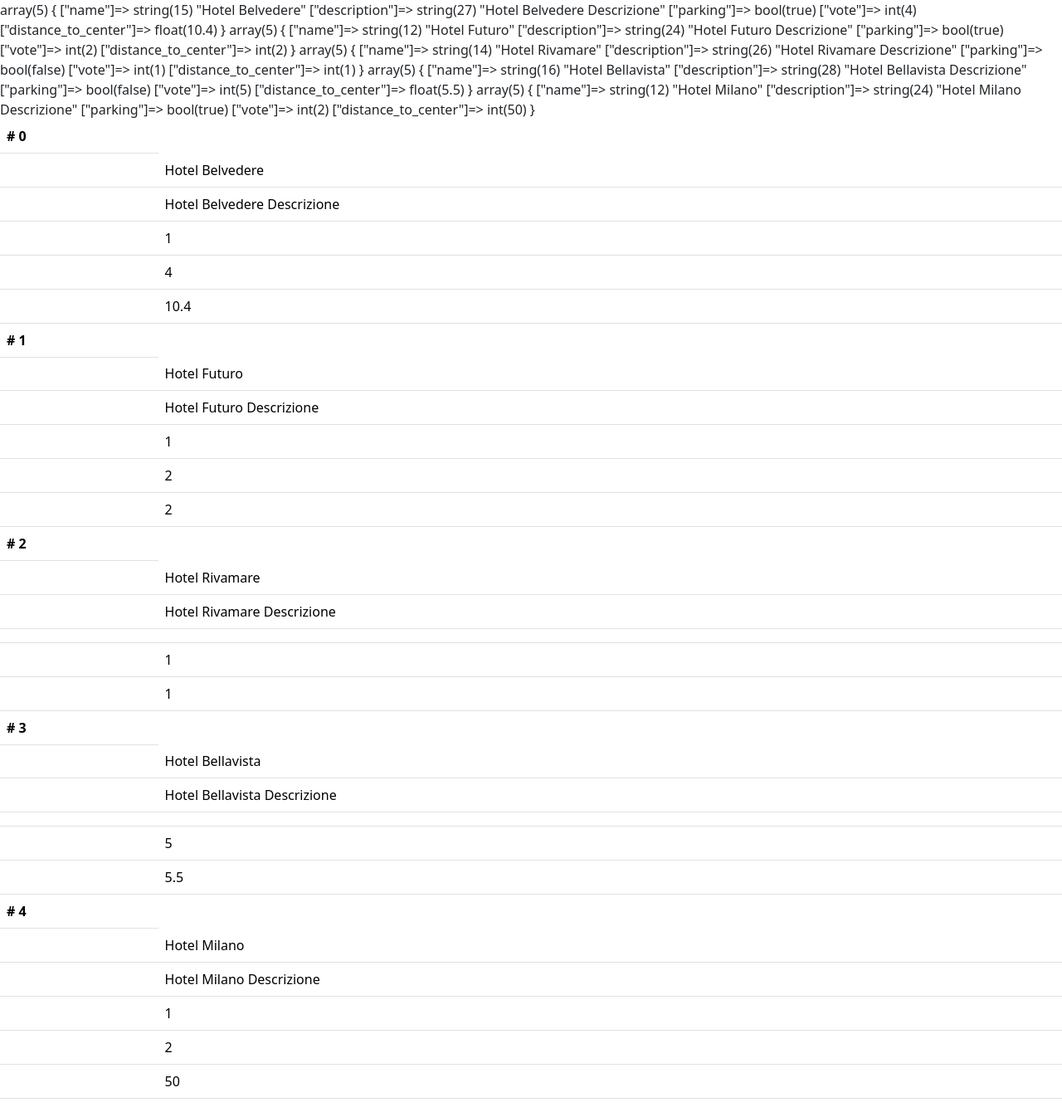
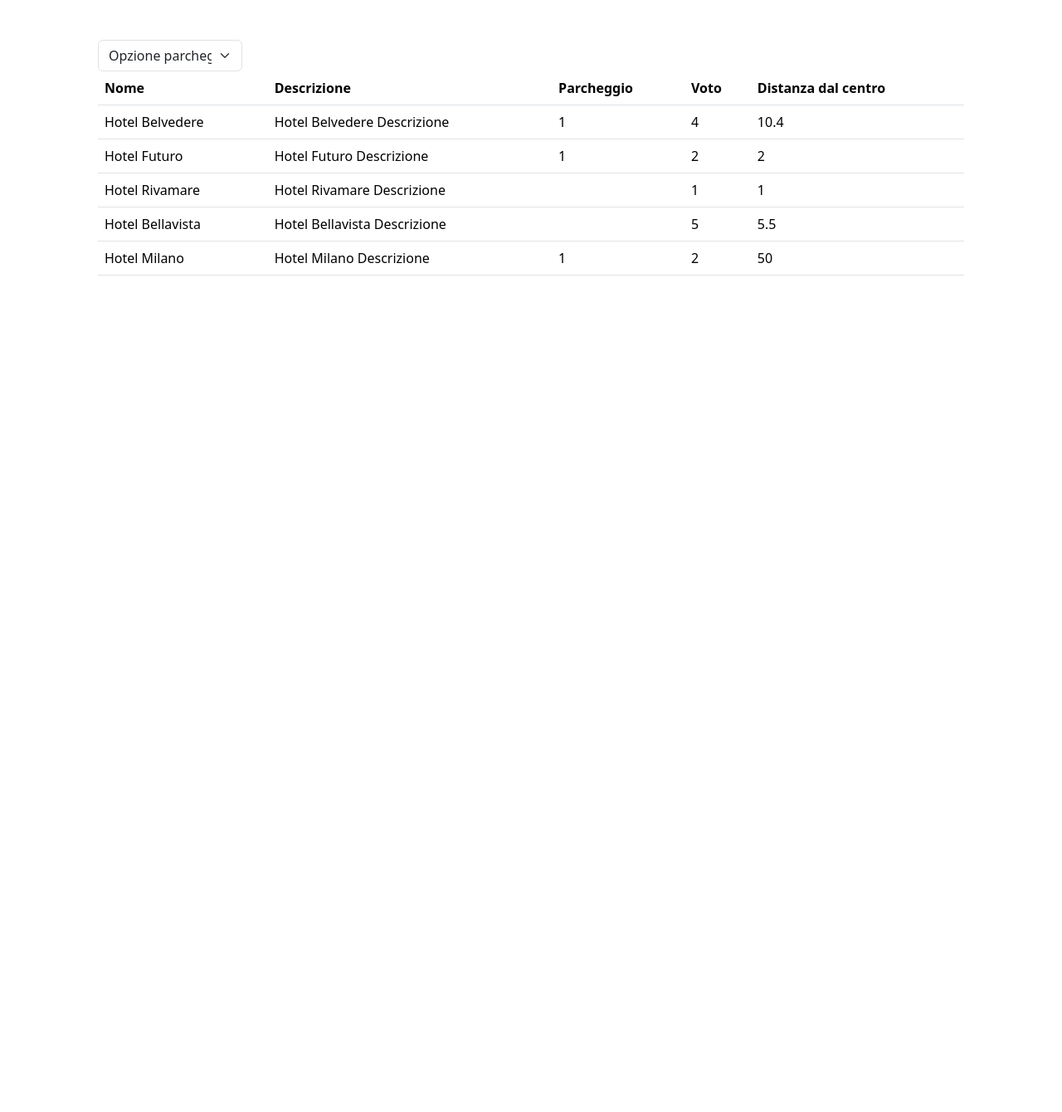
Before and after one commit to ArrobbioUmberto/php-hotel, a PHP site: page / in a window 1280 px wide. Shown: the whole page at 83% size. After the commit the page ends 332 px from the top, so only its background shows below. Run offline with PHP 8.4, Linux system fonts and the light colour scheme.

Commit message:
FEAT change table structure

```diff
--- a/index.php
+++ b/index.php
@@ -58,32 +58,41 @@ $hotels = [
 </head>
 
 <body>
+    <div class="container p-5">
+        <div class="col-2">
+            <form action="index.php" method="GET">
+                <select class="form-select col-2" aria-label="Default select example">
+                    <option selected>Opzione parcheggio</option>
+                    <option value="1" name="no_park">NO</option>
+                    <option value="2" name="yes_park">SI</option>
+                </select>
+            </form>
 
-    <table class="table">
-        <?php
-        foreach ($hotels as $key => $value) :
-            // var_dump($key);
-            var_dump($value);
-        ?>
+        </div>
+
+        <table class="table">
             <thead>
                 <tr>
-                    <th scope="col"># <?php echo $key; ?> </th>
+                    <th>Nome</th>
+                    <th>Descrizione</th>
+                    <th>Parcheggio</th>
+                    <th>Voto</th>
+                    <th>Distanza dal centro</th>
                 </tr>
             </thead>
             <tbody>
                 <?php
-                foreach ($value as $hotel) :
-                ?>
+                foreach ($hotels as $hotel) { ?>
                     <tr>
-                        <th scope="row"> </th>
-                        <td>
-                            <?php echo $hotel; ?>
-                        </td>
-                    <?php endforeach ?>
+                        <?php foreach ($hotel as $value) { ?>
+                            <td><?php echo $value; ?> </td>
+                        <?php } ?>
                     </tr>
+                <?php } ?>
+                </tr>
             </tbody>
-        <?php endforeach ?>
-    </table>
+        </table>
+    </div>
 
 
 
```
